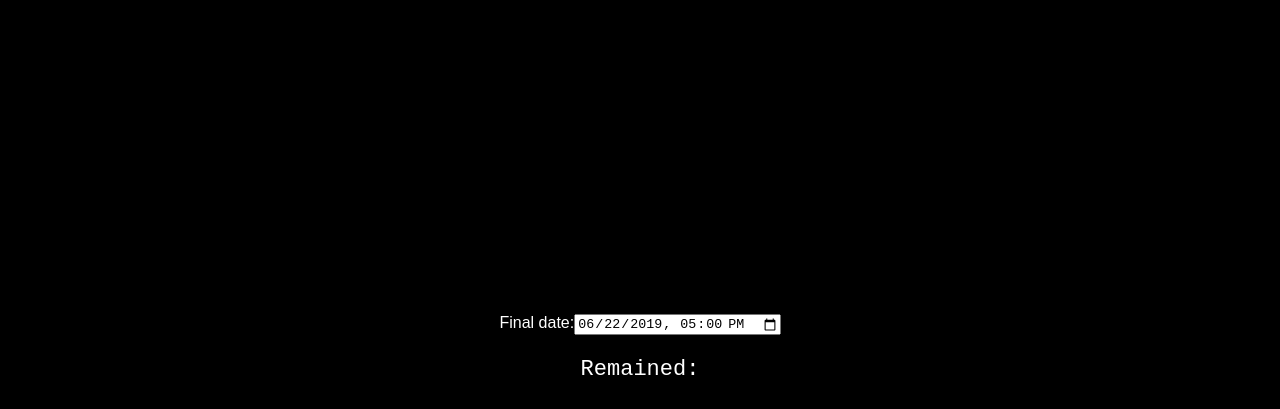
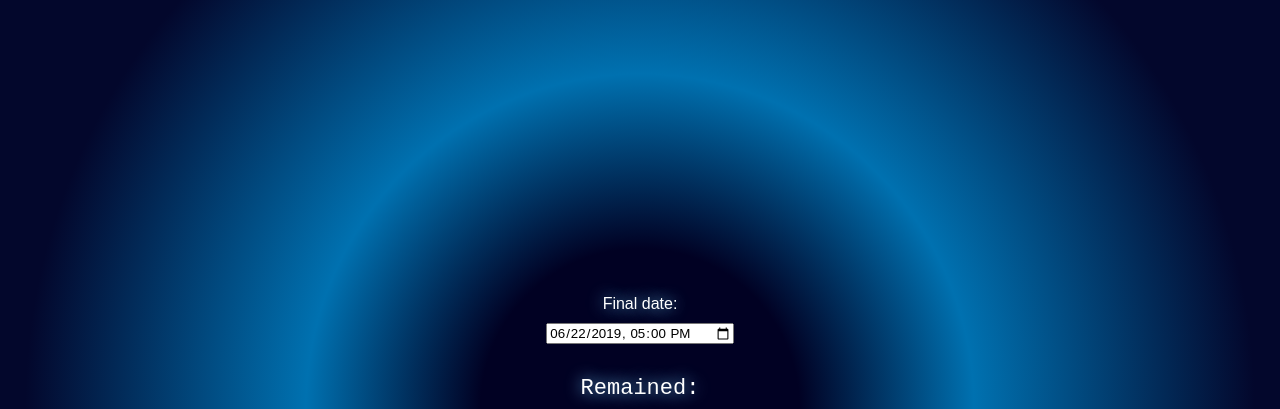
Before and after one commit to adriannan/countdown-timer, a plain HTML site: page index.html in a window 1280 px wide. Shown: the top 409 px of the page. Drawn offline with Linux system fonts and the light colour scheme.

Commit message:
change bckg

```diff
--- a/style.css
+++ b/style.css
@@ -2,9 +2,11 @@ body {
     display: flex;
     flex-direction: column;
     justify-content: center;
-    background-color: black;
+    background: #010123;
+    background: radial-gradient(circle, #010123 21%, #0071b0 44%, #03072c 81%);
     font-family: arial;
-    color: white;
+    color: #fff;
+    text-shadow: 0 0 1em #77ceff;
     align-items: center;
     height: 100vh;
 }
@@ -17,3 +19,14 @@ p {
     font-family: monospace;
     font-size: 22px;
 }
+.date{
+    display: flex;
+    flex-direction: column;
+}
+.date label{
+    text-align: center;
+}
+.date input{
+    margin: 10px;
+    font-family: arial;
+}
```
